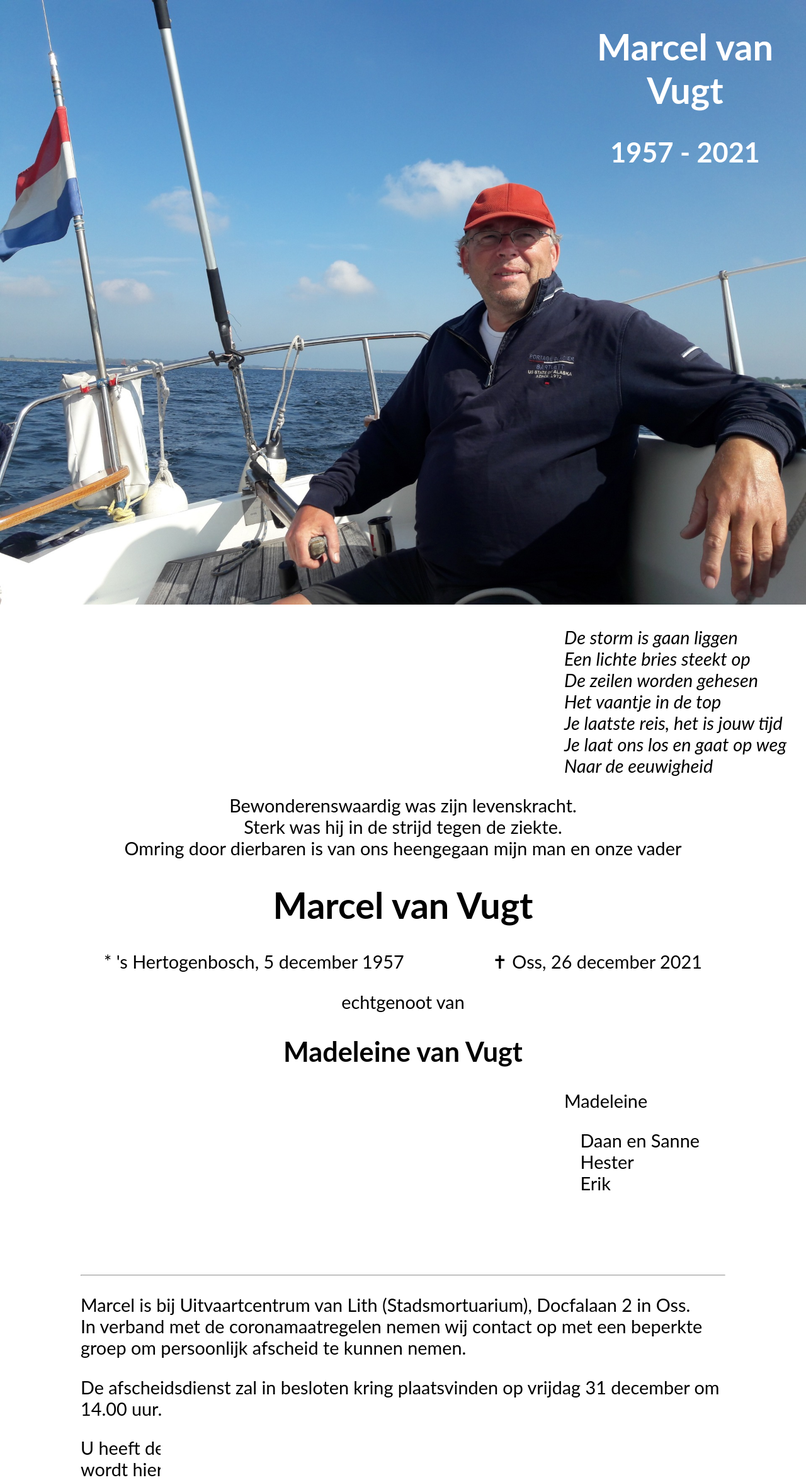
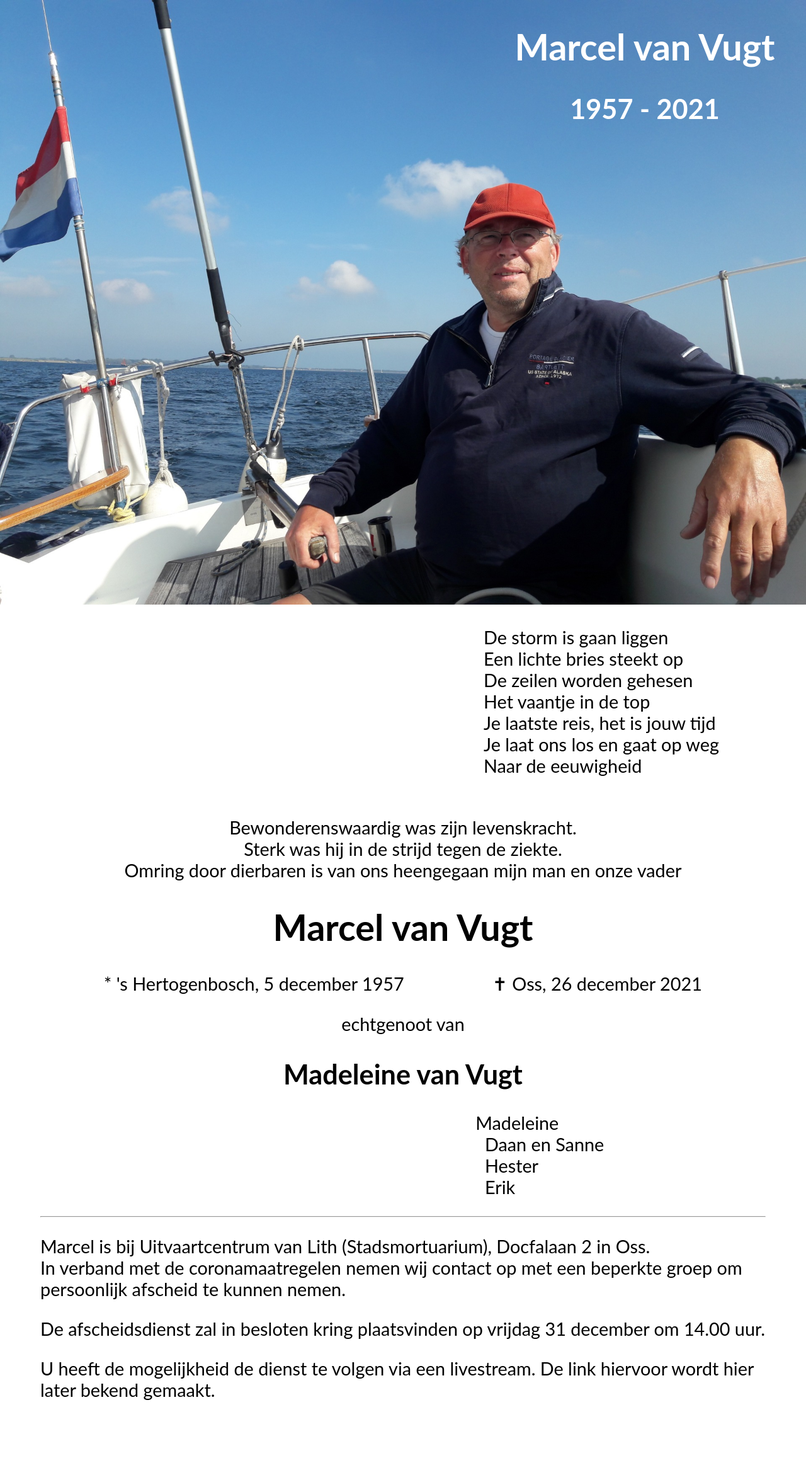
Before and after one commit to DaanVanVugt/vanvugt-me, a plain HTML site: page marcel/index.html in a window 1280 px wide. Shown: the whole page at 63% size. After the commit the page ends 2224 px from the top, so only its background shows below. Drawn offline with Linux system fonts and the light colour scheme.

Commit message:
mobile friendly

```diff
--- a/marcel/index.html
+++ b/marcel/index.html
@@ -33,18 +33,44 @@
       width: 100%;
     }
 
+    .right {
+      margin-left: 60%;
+    }
+
+    div.text {
+      margin: 5%;
+    }
+
+    @media screen and (max-width: 992px) {
+      body {
+        font-size: 140%;
+      }
+      .right {
+        margin-left: 50%;
+      }
+    }
+
+    @media screen and (max-width: 600px) {
+      body {
+        font-size: 100%;
+      }
+      .right {
+        margin-left: 20%;
+      }
+    }
+
     </style>
 
   </head>
 
   <body>
     <div class="photo-overlay">
-      <h1 style="margin-left: 70%;">Marcel van Vugt</h1>
-      <h2 style="margin-left: 70%;">1957 - 2021</h2>
+      <h1 class="right">Marcel van Vugt</h1>
+      <h2 class="right">1957 - 2021</h2>
     </div>
     <img class="splash" src="dancer.jpg" alt="Marcel op de Dancer" width="100%" />
 
-    <p style="margin-left: 70%; font-style: italic;">
+    <p class="right">
       De storm is gaan liggen<br />
       Een lichte bries steekt op<br />
       De zeilen worden gehesen<br />
@@ -54,6 +80,7 @@
       Naar de eeuwigheid<br />
     </p>
 
+    <div class="text">
       <p style="text-align: center;">
         Bewonderenswaardig was zijn levenskracht.<br />
         Sterk was hij in de strijd tegen de ziekte.<br />
@@ -75,16 +102,13 @@
       <p style="text-align: center;">echtgenoot van</p>
       <h2>Madeleine van Vugt</h2>
 
-    <p style="margin-left: 70%;">
-      Madeleine
-      <p style="margin-left: 72%;">
-        Daan en Sanne<br />
-        Hester<br />
-        Erik
-      </p>
+      <p class="right">
+        Madeleine<br />
+        &nbsp;&nbsp;Daan en Sanne<br />
+        &nbsp;&nbsp;Hester<br />
+        &nbsp;&nbsp;Erik
       </p>
 
-    <div style="margin: 10%;">
       <hr />
 
       <p>
```
Lines whose indentation alone changed are shown as unchanged.
